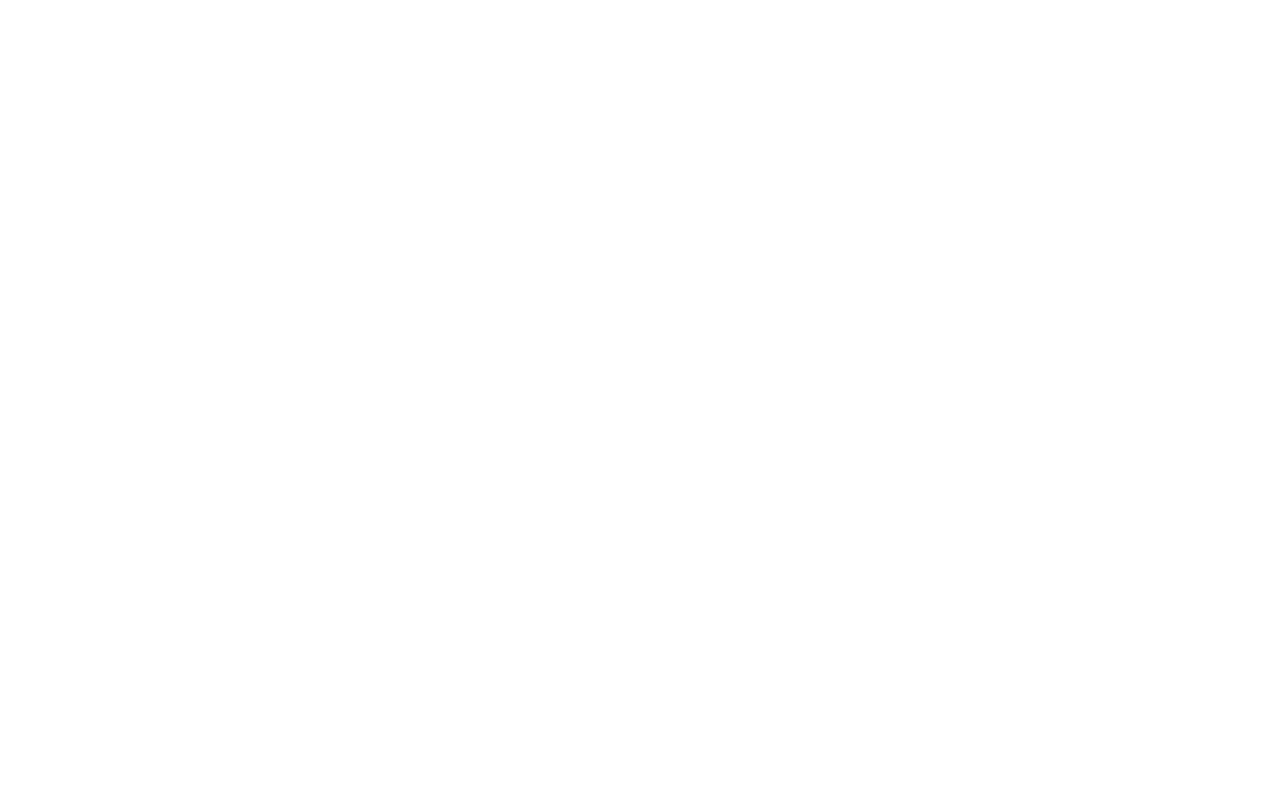
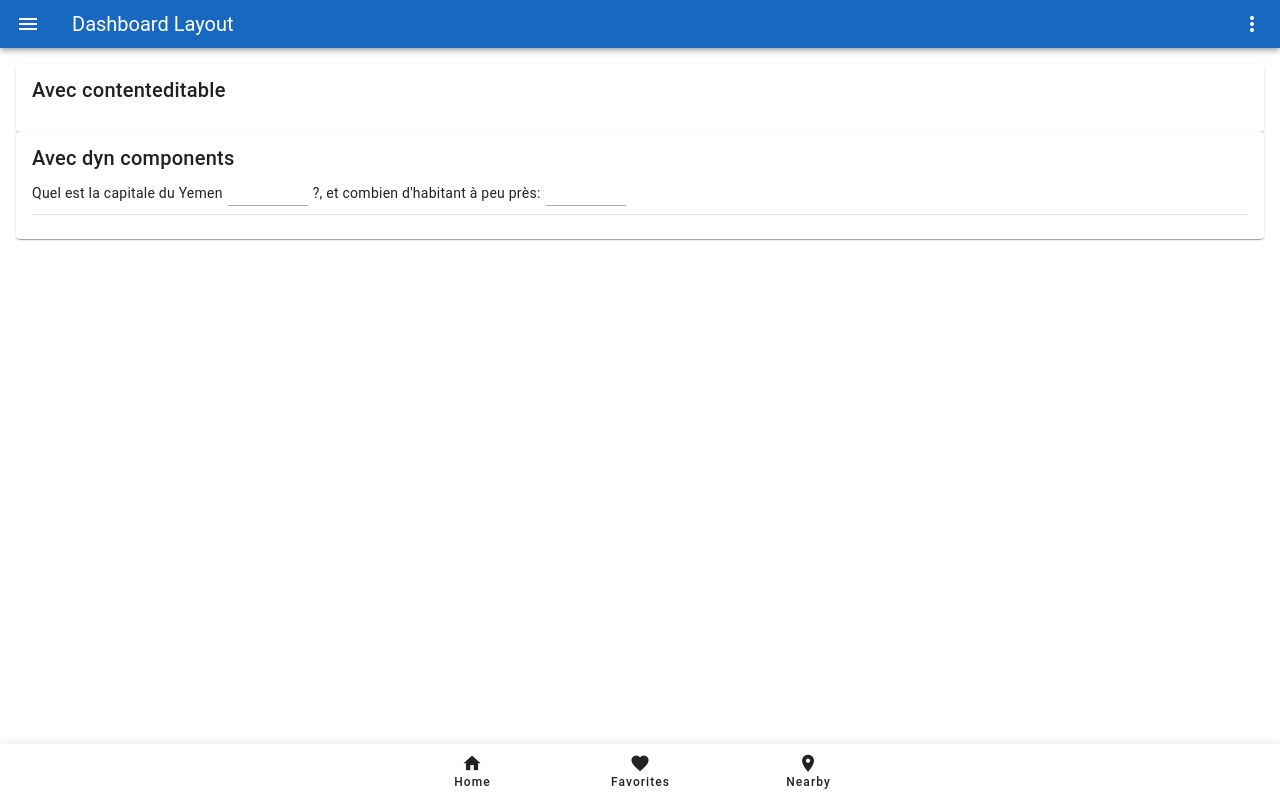
Before and after one commit to Thinkedou/vuetify3-layout, a Vue app: page /admin/answer in a window 1280 px wide. Before the commit this address had no page. Built offline with nearby package versions, Linux system fonts and the light colour scheme.

Commit message:
Test pour textes à trous ^^

```diff
--- /dev/null
+++ b/src/components/TextHole.vue
@@ -0,0 +1,84 @@
+<script setup>
+import {ref} from 'vue'
+
+const rawQuestionFromSQL = "Quel est la capitale du Yemen ##ANSWER##?, et combien d'habitant à peu près: ##ANSWER##"
+
+const splittedQuestionWithSeparator = rawQuestionFromSQL.split('##')
+
+
+const cleanObjectWithLabelAndType = splittedQuestionWithSeparator.map((txt)=>{
+    if(txt==="ANSWER"){
+        return {type:'answer',label:"<Saisir votre réponse>"}
+    }
+    return {type:'text',label:txt}
+})
+
+
+const inputTestObject = ref(cleanObjectWithLabelAndType)
+
+const dynamicModelForAnswers = ref([])
+
+</script>
+
+
+
+<template>
+    <v-col>
+        <v-card
+        title="Avec contenteditable"
+    >
+        <v-card-text>
+            <p >
+                <span
+                    v-for="(rawText,idx) in inputTest"
+                    :contenteditable="rawText?rawText=='response':false"
+                >
+                    {{ rawText=='response'?'<Saisir votre réponse>':rawText }}
+                </span>
+
+            </p>
+        </v-card-text>
+    </v-card>
+    <v-card
+        title="Avec dyn components"
+    >
+        <v-card-text>
+            <div class="d-flex">
+                <span
+                    v-for="(obj,idx) in inputTestObject"
+                >
+                    <v-text-field
+                            variant="underlined" v-if="obj.type=='answer'"
+                            density="compact"
+                            hide-details
+                            v-model="dynamicModelForAnswers[idx]"
+                            height="120"
+                        >
+                    </v-text-field>
+                    {{ obj.type=='answer'?'':obj.label }}
+                </span>
+
+            </div>
+            <v-divider class="my-2"></v-divider>
+            <p >
+                {{ dynamicModelForAnswers[1] }}
+                {{ dynamicModelForAnswers[3] }}
+            </p>
+        </v-card-text>
+    </v-card>
+    </v-col>
+
+
+
+
+
+</template>
+
+<style scoped>
+:deep(.v-text-field){
+      width: 80px;
+      margin-left:5px;
+      margin-right:5px;
+      margin-top: -10px;
+}
+</style>
--- a/src/router/index.js
+++ b/src/router/index.js
@@ -26,6 +26,11 @@
         name: 'adminPage1',
         component: () => import('@/views/AdminContent.vue'),
       },
+      {
+        path: 'answer', // et là nous sommes bien sur :3000/admin/create-example
+        name: 'answer',
+        component: () => import('@/views/DynAnswer.vue'),
+      },
     ],
   },
 ]
--- /dev/null
+++ b/src/views/DynAnswer.vue
@@ -0,0 +1,15 @@
+<script setup>
+import TextHole from '@/components/TextHole.vue';
+
+
+
+</script>
+<template>
+    <v-container fluid>
+          <v-row dense>
+              <TextHole>
+              </TextHole>
+          </v-row>
+    </v-container>
+
+</template>
```
